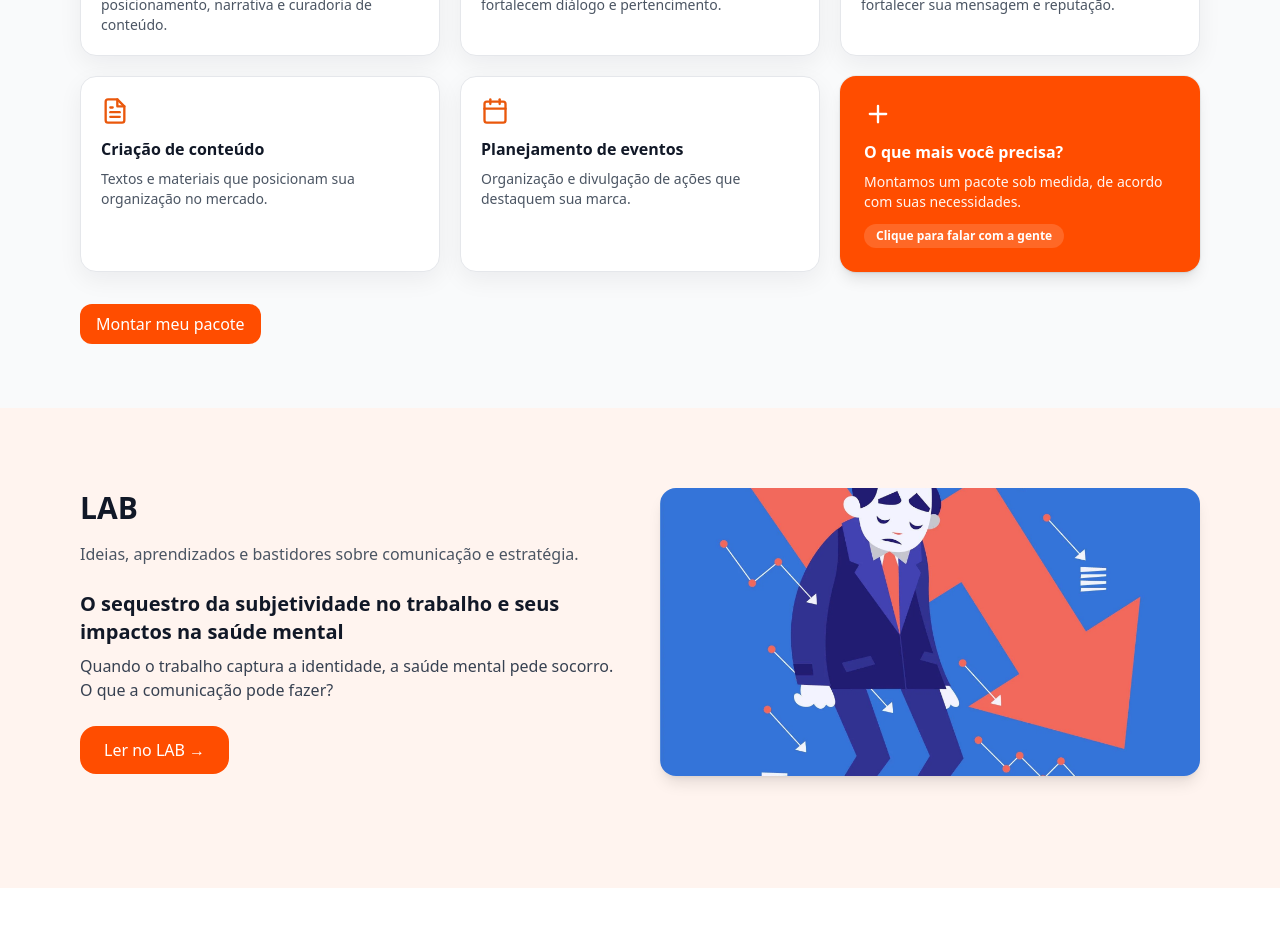
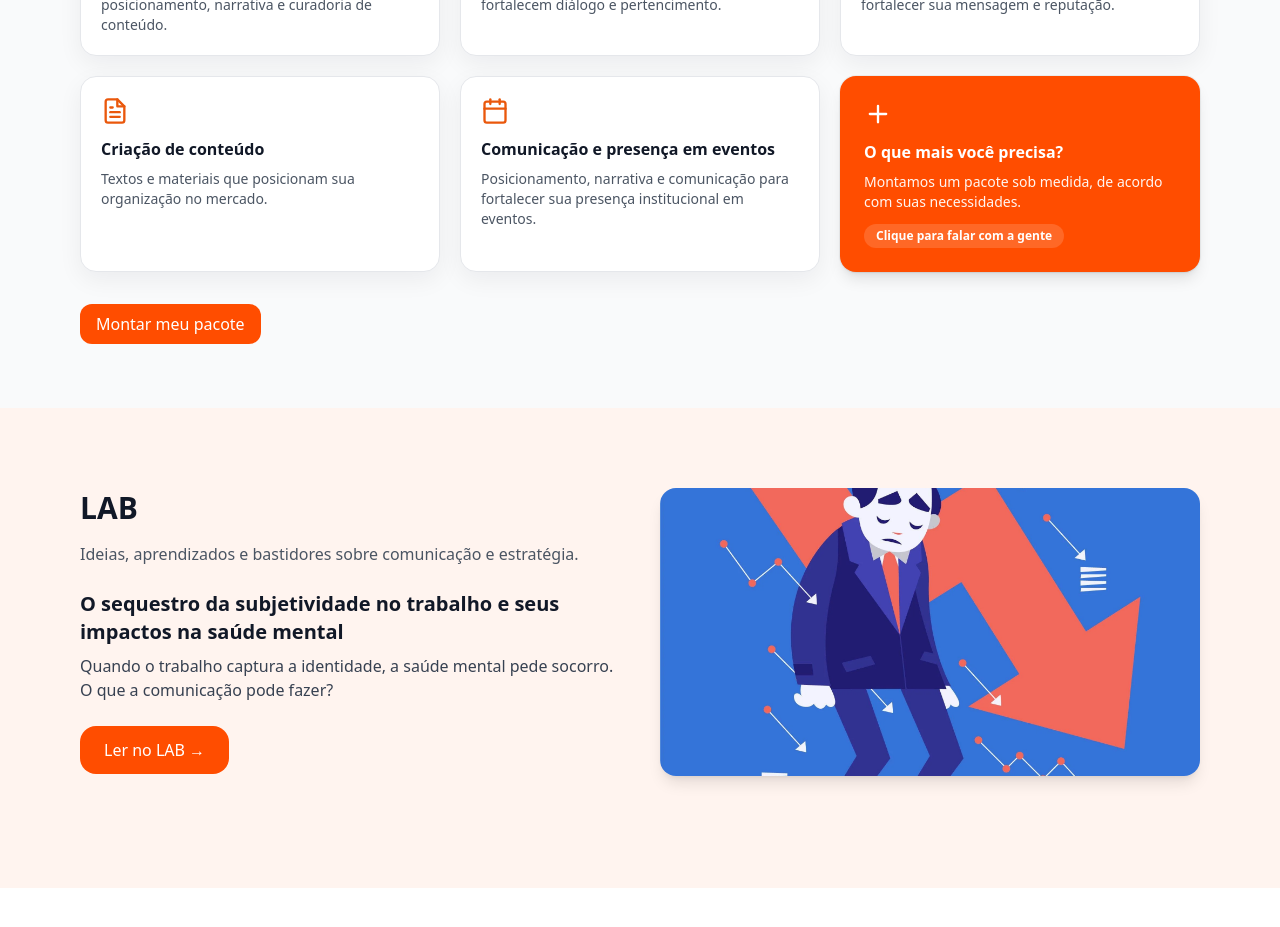
Before and after one commit to andretomazela-dev/integrado, a Next.js app: page / in a window 1280 px wide. Shown: the part 1160-2087 px from the top of the page. Built offline with nearby package versions, Linux system fonts and the light colour scheme.

Commit message:
Update page.jsx

```diff
--- a/app/page.jsx
+++ b/app/page.jsx
@@ -255,9 +255,9 @@ return (
                   <line x1="3" y1="10" x2="21" y2="10"></line>
                 </svg>
               </div>
-              <h3 className="font-semibold">Planejamento de eventos</h3>
+              <h3 className="font-semibold">Comunicação e presença em eventos</h3>
               <p className="text-sm text-gray-600 mt-2">
-                Organização e divulgação de ações que destaquem sua marca.
+                Posicionamento, narrativa e comunicação para fortalecer sua presença institucional em eventos.
               </p>
             </div>
 
```
